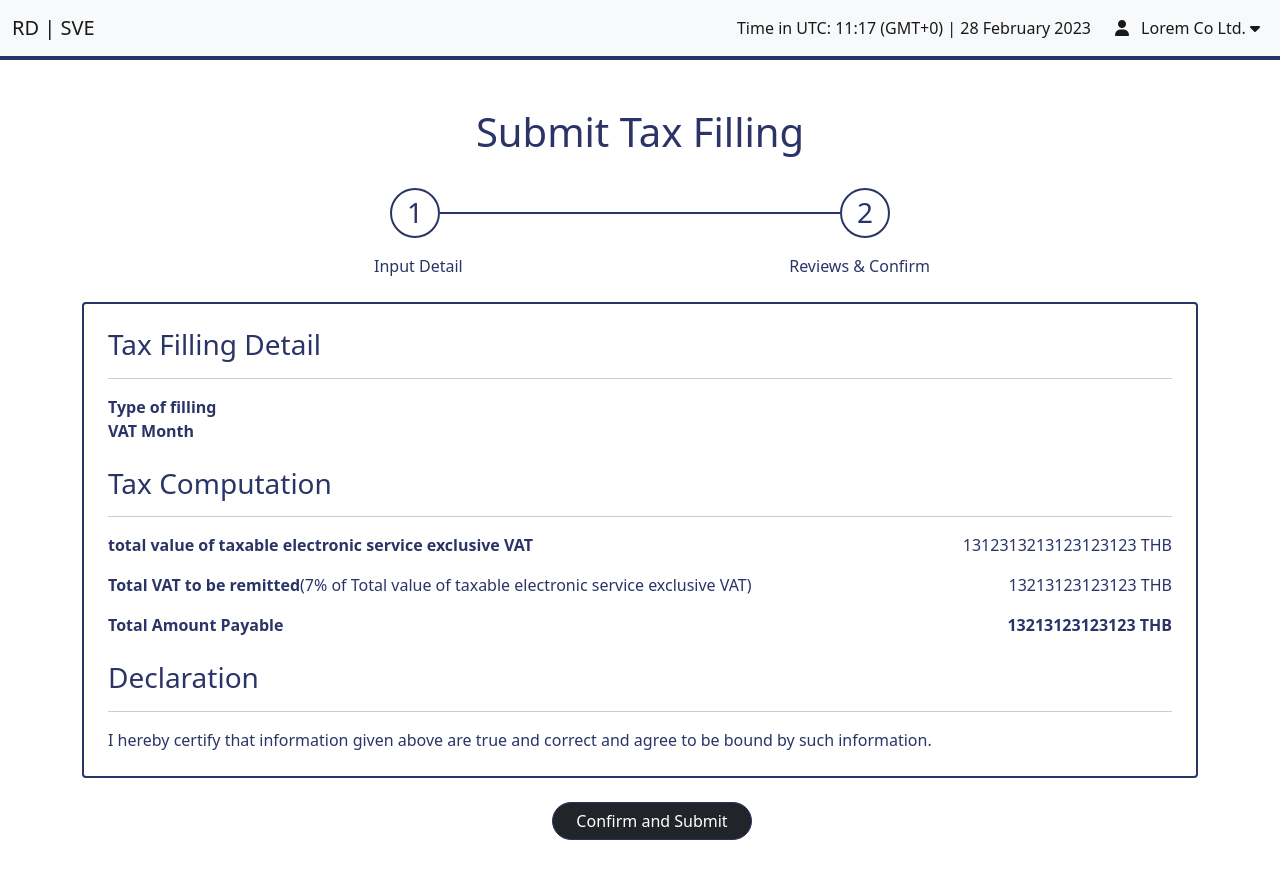
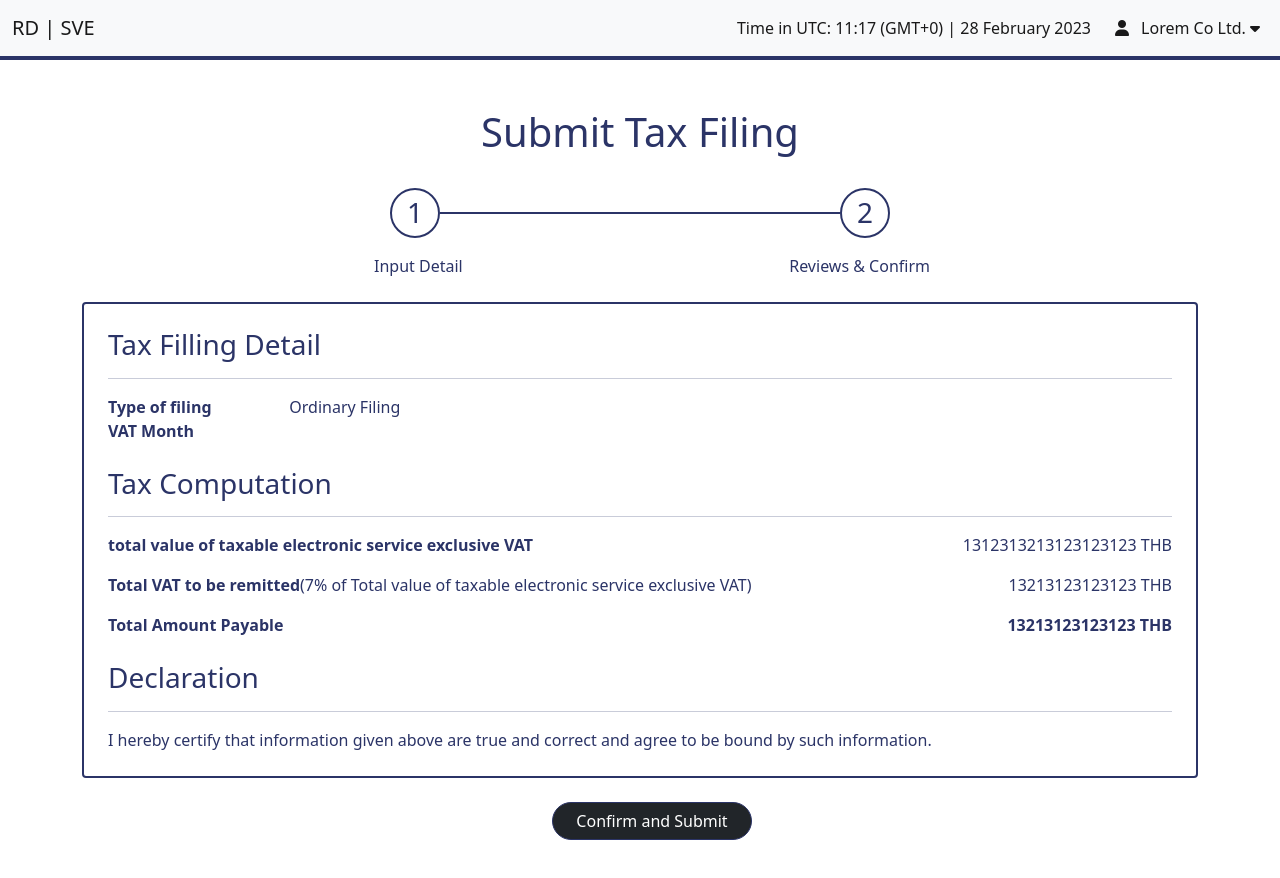
Before and after one commit to kakaKaeng/practice-angular, an Angular app in the folder practice-angular/: page / in a window 1280 px wide. Shown: the top 878 px of the page. Built offline with nearby package versions, Linux system fonts and the light colour scheme.

Commit message:
refactor(tax-filing): rename

```diff
--- a/practice-angular/src/app/modules/taxes/pages/tax-filling/tax-filling.component.html
+++ b/practice-angular/src/app/modules/taxes/pages/tax-filing/tax-filing.component.html
@@ -1,5 +1,5 @@
 <div class="container pt-5 pb-5">
-  <h1 class="text-center">Submit Tax Filling</h1>
+  <h1 class="text-center">Submit Tax Filing</h1>
 
   <app-tax-stepper class="mt-5" [currentStep]="currentStep">
   </app-tax-stepper>
@@ -8,7 +8,7 @@
     <ng-container [ngSwitch]="currentStep">
       <app-tax-input-detail *ngSwitchCase="1" [(formTaxModel)]="formTaxModel" [submitted]="submitted">
       </app-tax-input-detail>
-      <app-review-confirm *ngSwitchCase="2">
+      <app-review-confirm *ngSwitchCase="2" [formTaxModel]="formTaxModel.getRawValue()">
       </app-review-confirm>
     </ng-container>
   </div>
--- a/practice-angular/src/app/modules/taxes/shared/components/review-confirm/review-confirm.component.html
+++ b/practice-angular/src/app/modules/taxes/shared/components/review-confirm/review-confirm.component.html
@@ -1,11 +1,12 @@
+<div *ngIf="formTaxModel">
   <h3 class="m-0">Tax Filling Detail</h3>
   <hr>
   <div class="row mb-3">
     <div class="col-2">
-    <label class="bold">Type of filling</label>
+      <label class="bold">Type of filing</label>
     </div>
     <div class="col-10">
-
+      {{formTaxModel.type_of_filling === 'ordinary' ? 'Ordinary Filing' : 'Additional Filing'}}
     </div>
     <div class="col-2">
       <label class="bold">VAT Month</label>
@@ -44,3 +45,4 @@
   <h3 class="m-0 mt-4">Declaration</h3>
   <hr>
   <label>I hereby certify that information given above are true and correct and agree to be bound by such information.</label>
+</div>
--- a/practice-angular/src/app/modules/taxes/taxes-routing.module.ts
+++ b/practice-angular/src/app/modules/taxes/taxes-routing.module.ts
@@ -1,11 +1,11 @@
 import { NgModule } from '@angular/core';
 import { RouterModule, Routes } from '@angular/router';
-import { TaxFillingComponent } from './pages/tax-filling/tax-filling.component';
+import { TaxFilingComponent } from './pages/tax-filing/tax-filing.component';
 
 const routes: Routes = [
   {
     path: '',
-    component: TaxFillingComponent
+    component: TaxFilingComponent
   }
 ];
 
--- a/practice-angular/src/app/modules/taxes/taxes.module.ts
+++ b/practice-angular/src/app/modules/taxes/taxes.module.ts
@@ -2,7 +2,7 @@ import { NgModule } from '@angular/core';
 import { CommonModule } from '@angular/common';
 
 import { TaxesRoutingModule } from './taxes-routing.module';
-import { TaxFillingComponent } from './pages/tax-filling/tax-filling.component';
+import { TaxFilingComponent } from './pages/tax-filing/tax-filing.component';
 import { TaxInputDetailComponent } from './shared/components/tax-input-detail/tax-input-detail.component';
 import { ReviewConfirmComponent } from './shared/components/review-confirm/review-confirm.component';
 import { FormsModule, ReactiveFormsModule } from '@angular/forms';
@@ -14,7 +14,7 @@ import { TaxDateComponent } from './shared/components/tax-date/tax-date.componen
 
 @NgModule({
   declarations: [
-    TaxFillingComponent,
+    TaxFilingComponent,
     TaxInputDetailComponent,
     ReviewConfirmComponent,
     TaxStepperComponent,
```
Also changed, not shown: practice-angular/src/app/modules/taxes/pages/tax-filing/tax-filing.component.ts (renamed from practice-angular/src/app/modules/taxes/pages/tax-filling/tax-filling.component.ts, +4 -4 lines), practice-angular/src/app/modules/taxes/pages/tax-filing/tax-filing.component.scss (renamed from practice-angular/src/app/modules/taxes/pages/tax-filling/tax-filling.component.scss), 1 other file (tests, documents, lock files or other folders). Lines whose indentation alone changed are shown as unchanged.
